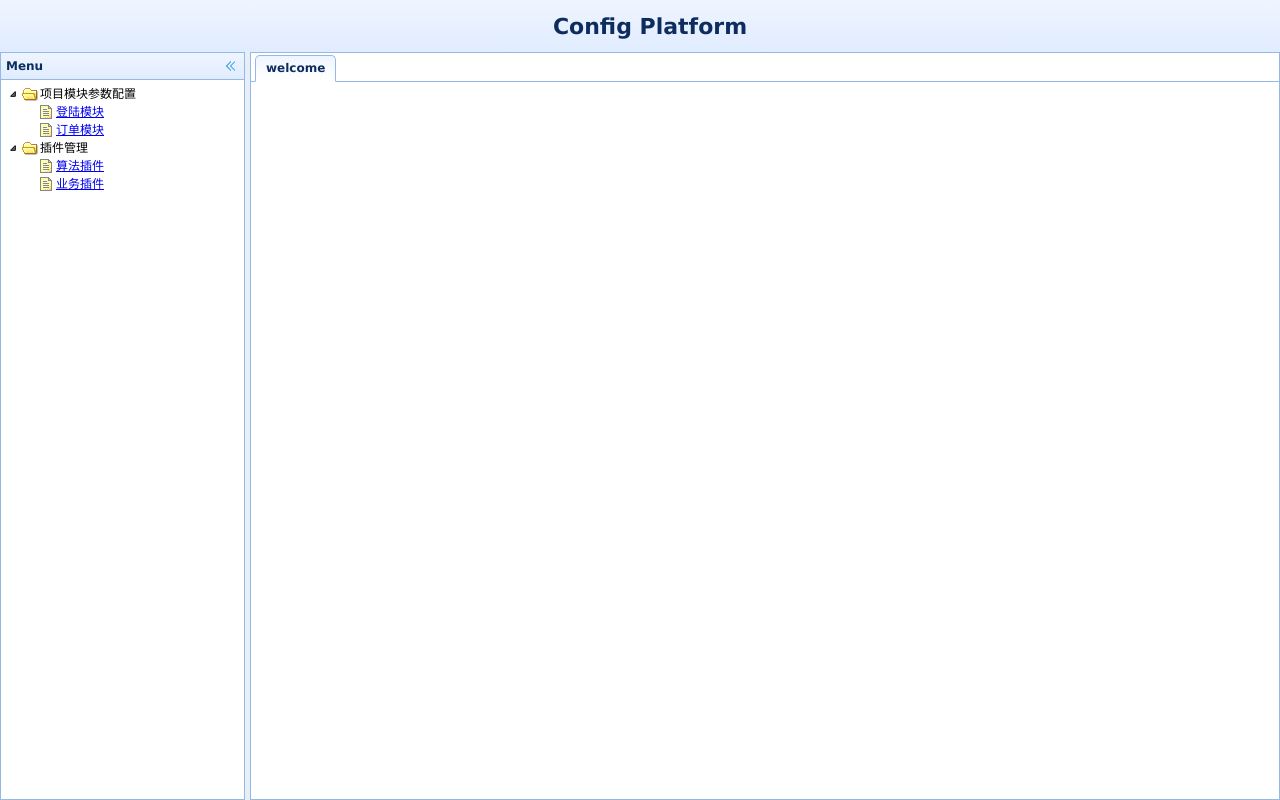
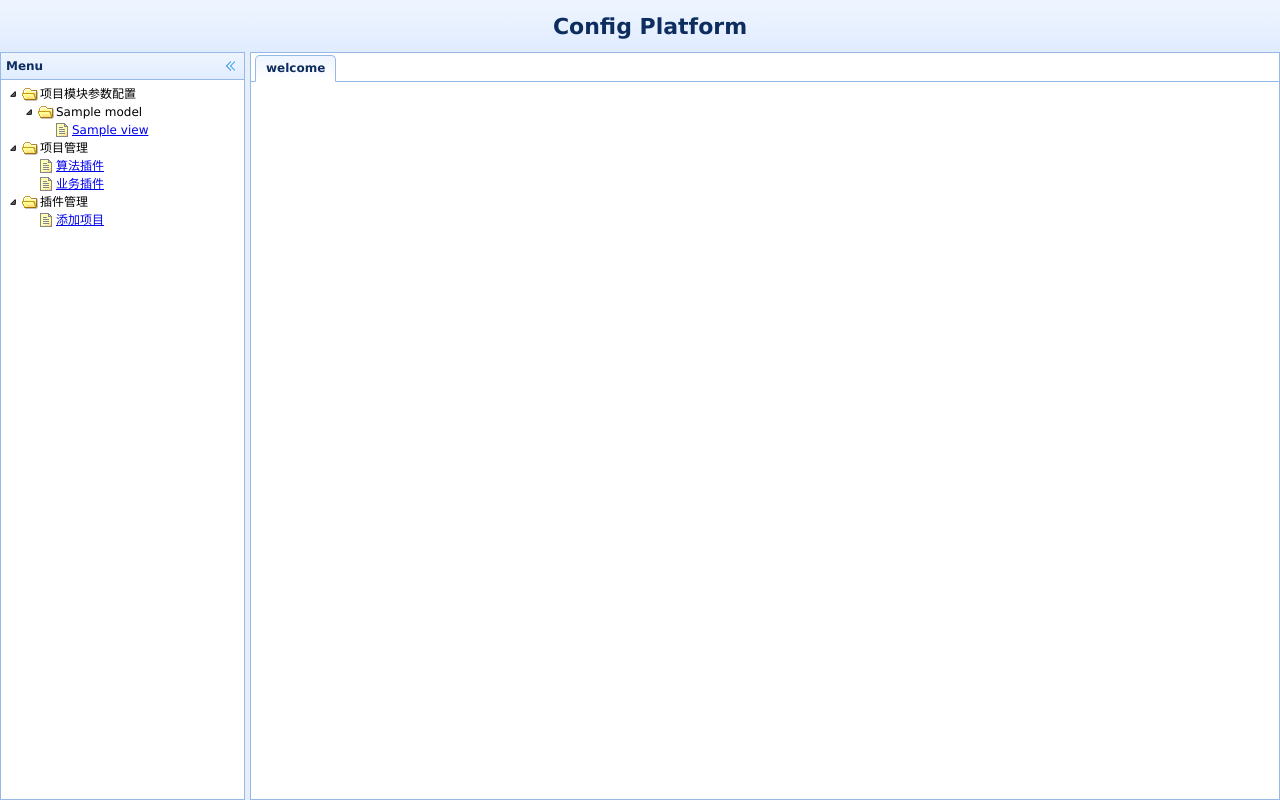
Before and after one commit to shijl/social-cp, a Yii app: template views/index/index.php in a window 1280 px wide. Run offline with PHP 8.4 and a stand-in for Yii, Linux system fonts and the light colour scheme; the template is opened without the code that fills it: most values are stand-ins (such as "Sample title", 1, 10 or a date in 2020); some libraries are stand-ins or nearby versions.

Commit message:
modify index

```diff
--- a/views/index/index.php
+++ b/views/index/index.php
@@ -45,22 +45,45 @@
 				<li iconCls="icon-base">
 					<span>项目模块参数配置</span>
 						<ul>
-							<li iconCls="icon-gears"><a class="e-link" href="#" onclick="open1('登陆模块','1')">登陆模块</a></li>
-							<li iconCls="icon-gears"><a class="e-link" href="#" onclick="open1('订单模块','1')">订单模块</a></li>
+
+						<?php
+							if(!empty($model)) {
+								foreach($model as $mk=>$mv) {
+									echo '<li iconCls="icon-gears">';
+									echo '<span>'.$mv['model_name'].'</span>';
+									if(!empty($mv['view'])) {
+										echo '<ul>';
+										foreach ($mv['view'] as $vk=>$vv) {
+											echo '<li><a class="e-link" href="javascript:void(0);" onclick="open1(\''.$vv['view_name'].'\',\'/model?view_id='.$vv['id'].'\')">'.$vv['view_name'].'</a></li>';
+										}
+										echo '</ul>';
+									}
+									echo '</li>';
+								}
+							}
+						?>
+
+						</ul>
+				</li>
+
+				<li iconCls="icon-base">
+					<span>项目管理</span>
+						<ul>
+							<li iconCls="icon-gears"><a class="e-link" href="#" onclick="open1('算法插件','1')">算法插件</a></li>
+							<li iconCls="icon-gears"><a class="e-link" href="#" onclick="open1('业务插件','/plugin/operate')">业务插件</a></li>
 						</ul>
 				</li>
 
 				<li iconCls="icon-base">
 					<span>插件管理</span>
 						<ul>
-							<li iconCls="icon-gears"><a class="e-link" href="#" onclick="open1('算法插件','1')">算法插件</a></li>
-							<li iconCls="icon-gears"><a class="e-link" href="#" onclick="open1('业务插件','/plugin/operate')">业务插件</a></li>
+							<li iconCls="icon-gears"><a class="e-link" href="#" onclick="open1('添加项目','/project')">添加项目</a></li>
 						</ul>
 				</li>
 			</ul>
 		</div>
 		<div region="center">
-			<div id="tt" class="easyui-tabs" fit="true" border="false" plain="true">
+			<div id="tt" class="easyui-tabs" fit="true" border="false" plain="true" >
 				<div title="welcome" href=""></div>
 			</div>
 		</div>
```
